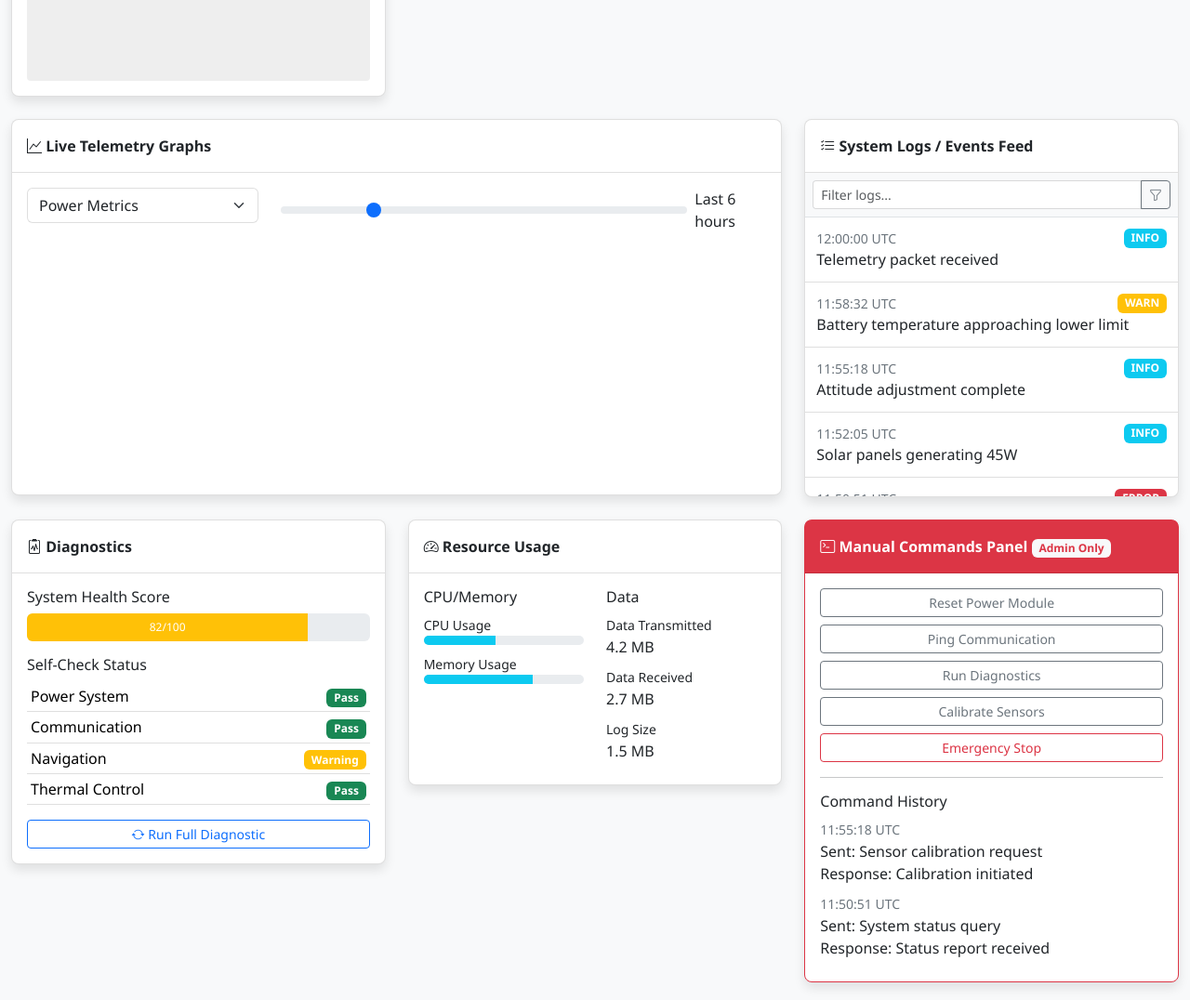
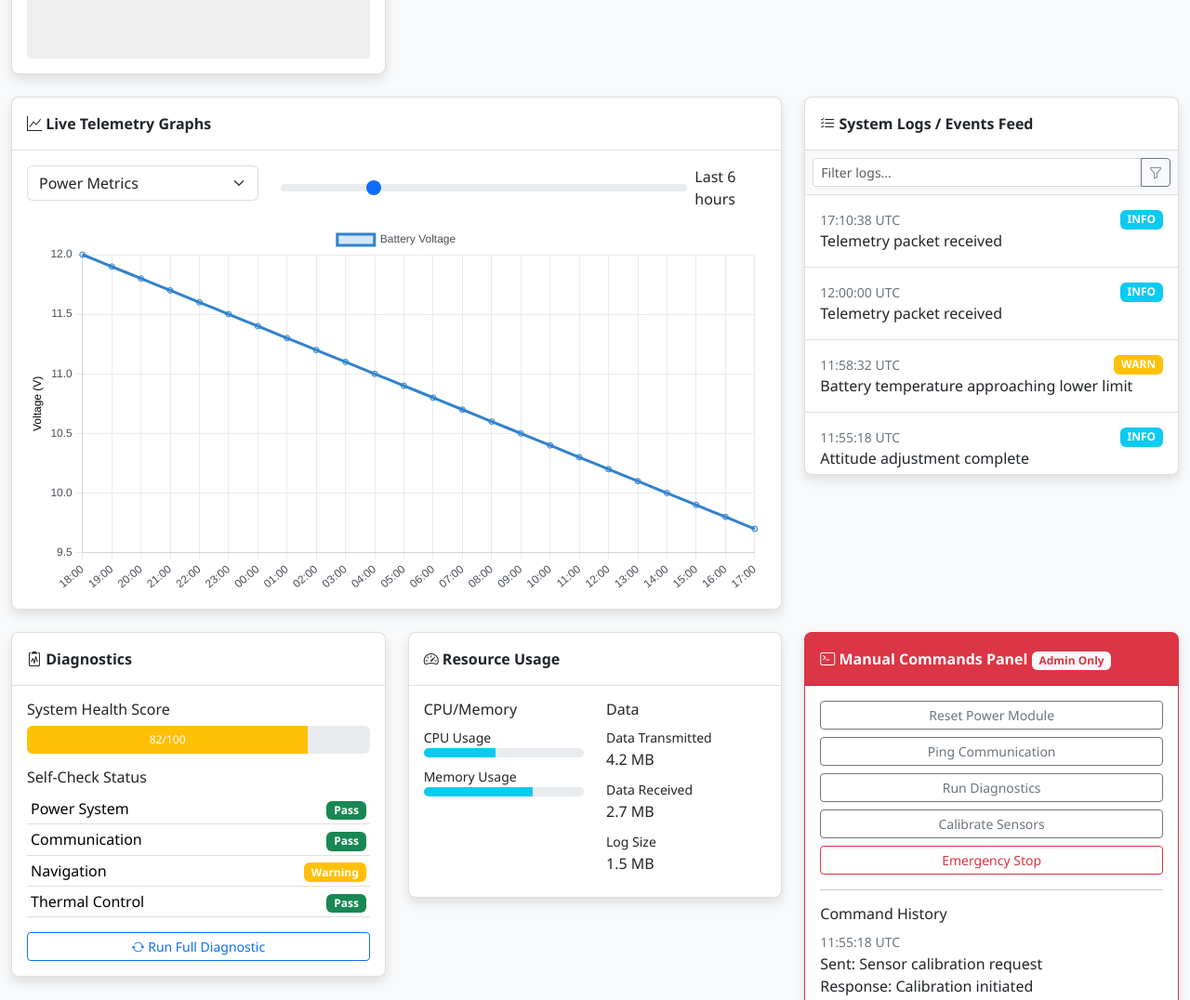
Before and after one commit to laila2005/R-SkyOrb, a website: page r-skyorb-dashboard/index.html in a window 1280 px wide. Shown: the part 1177-2253 px from the top of the page at 93% size. Drawn offline with nearby package versions, Linux system fonts and the light colour scheme.

Commit message:
best working version

```diff
--- a/r-skyorb-dashboard/css/style.css
+++ b/r-skyorb-dashboard/css/style.css
@@ -116,11 +116,13 @@ body {
 /* Charts and Graphs */
 .telemetry-graph {
   background-color: var(--card-bg);
+  width: 100%;
+  height: 100%;
 }
 
 .chart-container {
   position: relative;
-  height: 250px;
+  min-height: 250px;
   width: 100%;
 }
 
@@ -220,11 +222,12 @@ th, td {
 .btn-group .btn.active {
   background-color: var(--primary);
   color: #fff;
+  border-color: var(--primary);
 }
 
 /* Log Entries */
 .log-entry {
-  padding: 0.75rem;
+  padding: 1rem;
   border-bottom: 1px solid var(--card-border);
 }
 
@@ -262,7 +265,7 @@ th, td {
   }
 
   .chart-container {
-    height: 200px;
+    min-height: 200px;
   }
 
   #darkModeToggle {
--- a/r-skyorb-dashboard/index.html
+++ b/r-skyorb-dashboard/index.html
@@ -171,7 +171,6 @@
                                 <div class="compass">
                                     <div class="compass-arrow" style="transform: translate(-50%, -50%) rotate(45deg);"></div>
                                 </div>
-                               EXTRA_CODE
                                 <div class="mt-2">Heading: 45° NE</div>
                             </div>
                             <div class="col-md-6">
--- a/r-skyorb-dashboard/js/script.js
+++ b/r-skyorb-dashboard/js/script.js
@@ -20,63 +20,13 @@ document.addEventListener('DOMContentLoaded', function() {
         localStorage.setItem('theme', currentTheme);
     });
 
-    applyTheme(currentTheme);
-
-    // =====================
-    // Filter Functionality
-    // =====================
-    const filterButtons = document.querySelectorAll('[data-filter]');
-
-    filterButtons.forEach(button => {
-        button.addEventListener('click', function() {
-            filterButtons.forEach(btn => {
-                btn.classList.remove('active');
-                btn.classList.add('btn-outline-primary');
-            });
-            this.classList.add('active');
-            this.classList.remove('btn-outline-primary');
-
-            const filter = this.getAttribute('data-filter');
-            document.querySelectorAll('.filter-item').forEach(card => {
-                card.style.display = (filter === 'all' || card.getAttribute('data-category') === filter) ? 'block' : 'none';
-            });
-        });
-    });
-
-    // =====================
-    // Search Functionality
-    // =====================
-    const searchInput = document.getElementById('search-input');
-    const searchBtn = document.getElementById('search-btn');
-
-    searchBtn.addEventListener('click', () => {
-        const query = searchInput.value.toLowerCase();
-        document.querySelectorAll('.card').forEach(card => {
-            const text = card.textContent.toLowerCase();
-            card.parentElement.style.display = text.includes(query) ? 'block' : 'none';
-        });
-    });
-
-    // =====================
-    // Log Filter Functionality
-    // =====================
-    const logFilterInput = document.getElementById('log-filter-input');
-    const logFilterBtn = document.getElementById('log-filter-btn');
-
-    logFilterBtn.addEventListener('click', () => {
-        const query = logFilterInput.value.toLowerCase();
-        document.querySelectorAll('.log-entry').forEach(entry => {
-            const text = entry.textContent.toLowerCase();
-            entry.style.display = text.includes(query) ? 'block' : 'none';
-        });
-    });
-
     // =====================
     // Chart Management
     // =====================
     let telemetryChart, powerFlowChart;
 
     function initCharts() {
+        try {
             const powerCtx = document.getElementById('powerFlowChart')?.getContext('2d');
             if (powerCtx) {
                 powerFlowChart = new Chart(powerCtx, {
@@ -84,6 +34,8 @@ document.addEventListener('DOMContentLoaded', function() {
                     data: getChartData('power'),
                     options: getChartOptions('Current (A)')
                 });
+            } else {
+                console.error('Power Flow Chart canvas not found');
             }
 
             const telemetryCtx = document.getElementById('telemetryChart')?.getContext('2d');
@@ -93,6 +45,11 @@ document.addEventListener('DOMContentLoaded', function() {
                     data: getChartData('voltage'),
                     options: getChartOptions('Voltage (V)')
                 });
+            } else {
+                console.error('Telemetry Chart canvas not found');
+            }
+        } catch (error) {
+            console.error('Error initializing charts:', error);
         }
     }
 
@@ -184,6 +141,64 @@ document.addEventListener('DOMContentLoaded', function() {
             }
         });
     }
+
+    // Initialize charts before applying theme
+    initCharts();
+    applyTheme(currentTheme);
+
+    // =====================
+    // Filter Functionality
+    // =====================
+    const filterButtons = document.querySelectorAll('[data-filter]');
+
+    filterButtons.forEach(button => {
+        button.addEventListener('click', function() {
+            const filter = this.getAttribute('data-filter');
+            console.log('Applying filter:', filter); // Debug log
+
+            // Update button states
+            filterButtons.forEach(btn => {
+                btn.classList.remove('active');
+                btn.classList.add('btn-outline-primary');
+            });
+            this.classList.add('active');
+            this.classList.remove('btn-outline-primary');
+
+            // Filter widgets
+            document.querySelectorAll('.filter-item').forEach(item => {
+                const categories = item.getAttribute('data-category').split(' ');
+                item.style.display = (filter === 'all' || categories.includes(filter)) ? 'block' : 'none';
+            });
+        });
+    });
+
+    // =====================
+    // Search Functionality
+    // =====================
+    const searchInput = document.getElementById('search-input');
+    const searchBtn = document.getElementById('search-btn');
+
+    searchBtn.addEventListener('click', () => {
+        const query = searchInput.value.toLowerCase();
+        document.querySelectorAll('.card').forEach(card => {
+            const text = card.textContent.toLowerCase();
+            card.parentElement.style.display = text.includes(query) ? 'block' : 'none';
+        });
+    });
+
+    // =====================
+    // Log Filter Functionality
+    // =====================
+    const logFilterInput = document.getElementById('log-filter-input');
+    const logFilterBtn = document.getElementById('log-filter-btn');
+
+    logFilterBtn.addEventListener('click', () => {
+        const query = logFilterInput.value.toLowerCase();
+        document.querySelectorAll('.log-entry').forEach(entry => {
+            const text = entry.textContent.toLowerCase();
+            entry.style.display = text.includes(query) ? 'block' : 'none';
+        });
+    });
 
     // =====================
     // Telemetry Controls
@@ -352,7 +367,6 @@ document.addEventListener('DOMContentLoaded', function() {
     // =====================
     // Initialization
     // =====================
-    initCharts();
     initMiniMap();
     updateLastUpdateTime();
     setInterval(simulateRealTimeUpdates, 5000);
```
Lines whose indentation alone changed are shown as unchanged.
